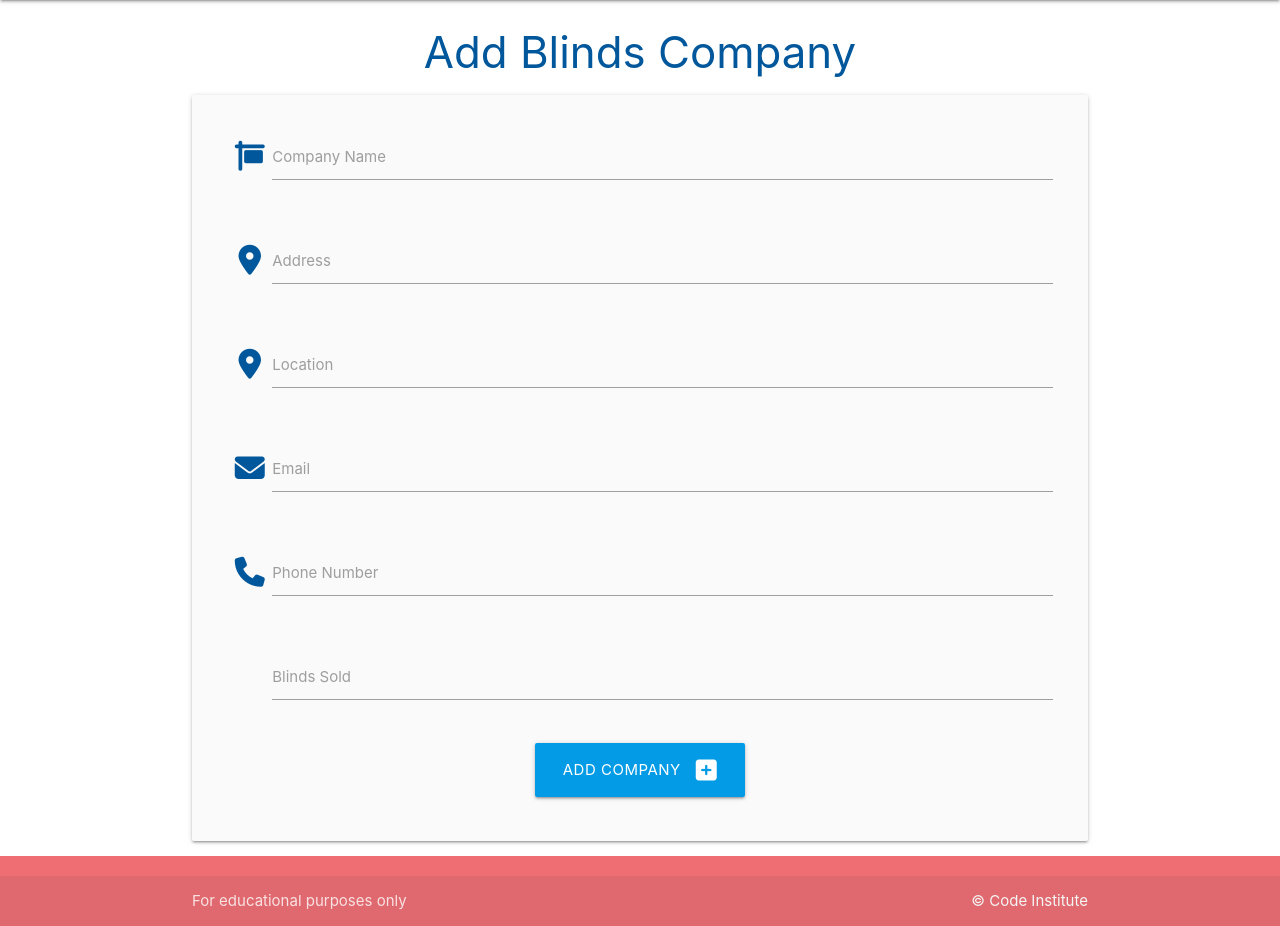
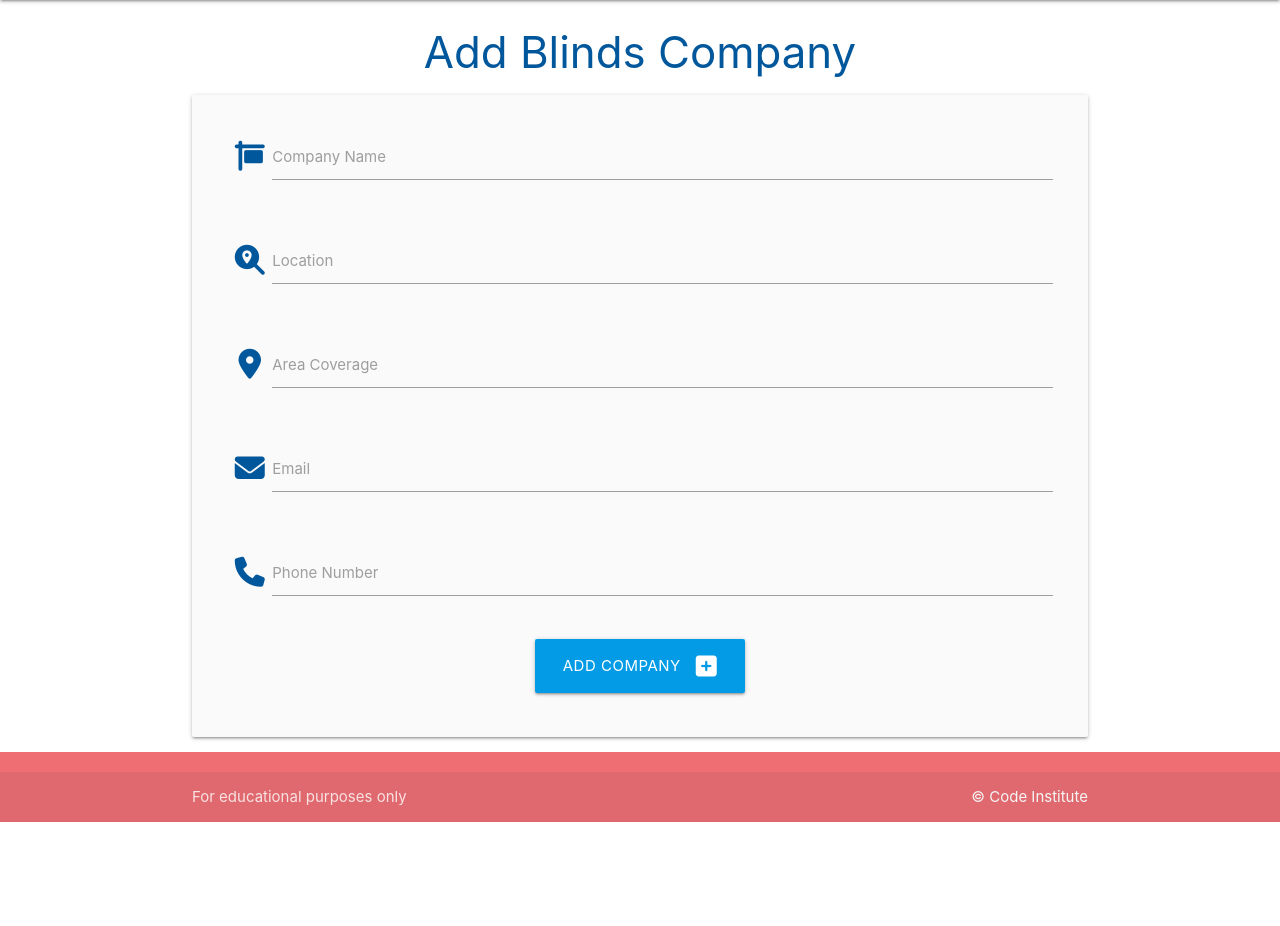
Before and after one commit to Seanl80/Blind-Hunter, a Flask app: page /add_company in a window 1280 px wide. Shown: the part 64-990 px from the top of the page. After the commit the page ends 886 px from the top, so only its background shows below. Run offline with Flask 2, Linux system fonts and the light colour scheme.

Commit message:
address, blinds removed and area added

```diff
--- a/blindhunter/templates/add_company.html
+++ b/blindhunter/templates/add_company.html
@@ -14,16 +14,16 @@
       </div>
       <div class="row">
         <div class="input-field col s12 center-align">
-          <i class="fa-solid fa-location-dot prefix light-blue-text text-darken-4"></i>
-          <input id="address" name="address" minlength="3" maxlength="150" type="text" class="validate" required>
-          <label for="address">Address</label>
+          <i class="fa-solid fa-magnifying-glass-location prefix light-blue-text text-darken-4"></i>
+          <input id="location" name="location" minlength="3" maxlength="100" type="text" class="validate" required>
+          <label for="location">Location</label>
         </div>
       </div>
       <div class="row">
         <div class="input-field col s12 center-align">
-          <i class="fa-solid fa-map-marker-alt prefix light-blue-text text-darken-4"></i>
-          <input id="location" name="location" minlength="3" maxlength="100" type="text" class="validate" required>
-          <label for="location">Location</label>
+          <i class="fa-solid fa-location-dot prefix light-blue-text text-darken-4"></i>
+          <input id="area" name="area" minlength="3" maxlength="100" type="text" class="validate" required>
+          <label for="area">Area Coverage</label>
         </div>
       </div>
       <div class="row">
@@ -40,13 +40,6 @@
           <label for="phone">Phone Number</label>
         </div>
       </div>
-      <div class="row">
-        <div class="input-field col s12 center-align">
-          <i class="fa-solid fa-blinds prefix light-blue-text text-darken-4"></i>
-          <input id="blinds" name="blinds" minlength="3" maxlength="200" type="text" class="validate" required>
-          <label for="blinds">Blinds Sold</label>
-        </div>
-      </div>
         <div class="row">
             <div class="col s12 center-align">
                 <button type="submit" class="btn-large light-blue darken-1">
```
Also changed, not shown: blindhunter/templates/edit_company.html (+8 -15 lines).
